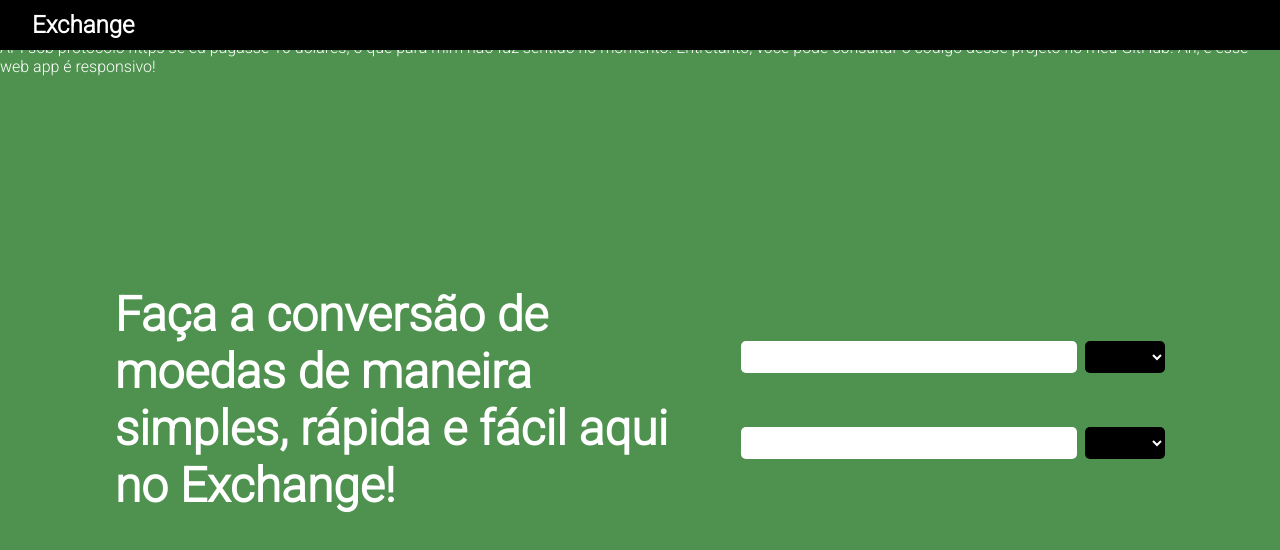
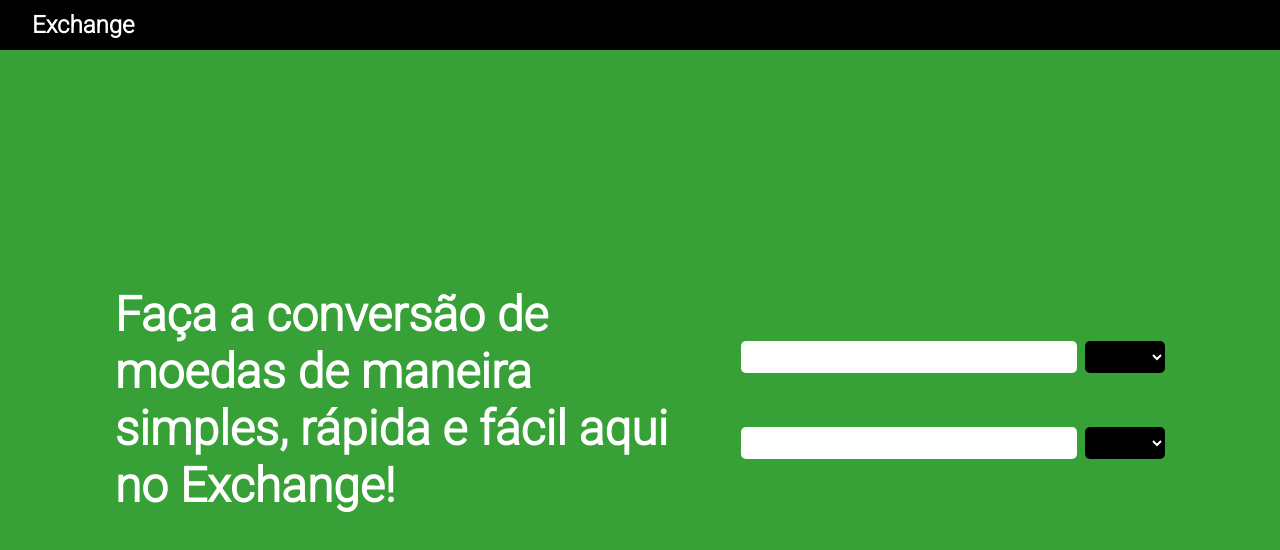
Before and after one commit to catetefelipe/VanillaJS---CurrencyConverter, a plain HTML site: page index.html in a window 1280 px wide. Drawn offline with Linux system fonts and the light colour scheme.

Commit message:
Add files via upload

```diff
--- a/index.html
+++ b/index.html
@@ -31,9 +31,6 @@
             </div>
         </div>
     </main>
-        <div>
-            <p>P.S. Eu não pude obter os dados da API porque ela está disponível apenas como http, sendo que o meu domínio está sob protocolo https. Na hora da realização do "fetch()", é apresentado um erro chamado "mixed scripting" que diz que não é possível fazer uma troca de dados entre protocolos http e https por questões de segurança. Eu poderia utilizar essa API sob protocolo https se eu pagasse 10 dolares, o que para mim não faz sentido no momento. Entretanto, você pode consultar o código desse projeto no meu GitHub. Ah, e esse web app é responsivo!</p>
-        </div>
 
 
 
--- a/style.css
+++ b/style.css
@@ -7,7 +7,7 @@
 
 body {
     font-family: 'Roboto', sans-serif;
-    background-color: rgb(79, 146, 79);
+    background-color: rgb(55, 160, 55);
     color: #fff;
 }
 
```
